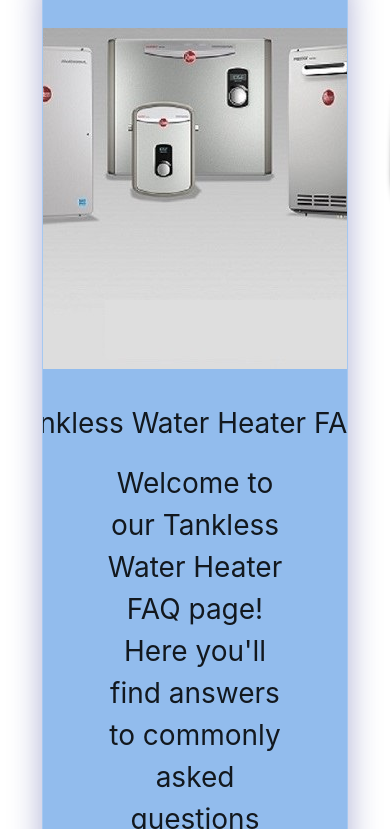
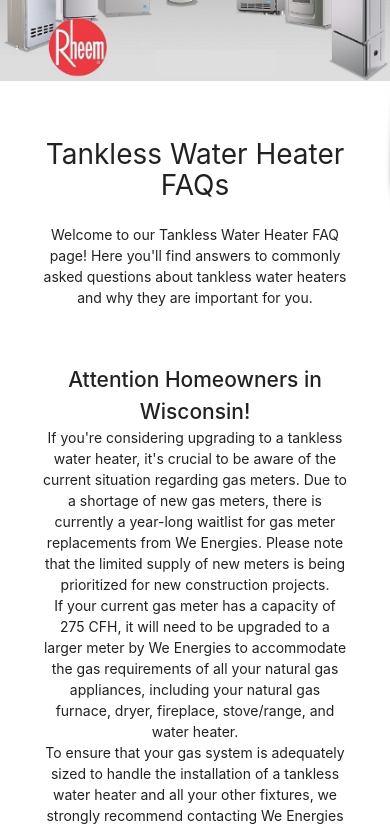
Before and after one commit to woodb58/walsh-plumbing, a plain HTML site: page tankless.html in a window 390 px wide. Shown: the part 161-990 px from the top of the page. Drawn offline with nearby package versions, Linux system fonts and the light colour scheme.

Commit message:
styled faq page

```diff
--- a/style.css
+++ b/style.css
@@ -10,7 +10,7 @@
   min-width: 100%;
   max-width: 100%;
   padding: 0;
-  background-color: rgb(0, 0, 0);
+  background-color: rgb(41, 39, 39);
 }
 nav {
   height: 6.4rem;
@@ -69,6 +69,7 @@
   align-items: first baseline;
   justify-content: center;
   overflow-y: hidden;
+  position: sticky;
 }
 
 .banner-container img {
--- a/tankless.css
+++ b/tankless.css
@@ -13,25 +13,17 @@
 }
 
 main {
-  background: rgba(74, 144, 226, 0.6);
-  box-shadow: 0 8px 32px 0 rgba(31, 38, 135, 0.37);
-  backdrop-filter: blur(4px);
-  -webkit-backdrop-filter: blur(4px);
-  border-radius: 10px;
-  border: 1px solid rgba(255, 255, 255, 0.18);
-  display: flex;
   flex-direction: column;
   align-items: center;
   justify-content: center;
   text-align: center;
   margin: 3rem;
-  padding: 4rem;
+  padding: 2rem 4rem;
   font-size: 3rem;
 }
 
-.main_title {
-  display: flex;
-  flex-direction: column;
+.main_img {
+  width: 100vw;
 }
 
 h1,
@@ -42,7 +34,7 @@
 .wisconsin_call {
   padding-top: 4rem;
 }
-main p {
+main p, ul, li{
   font-size: 2rem;
 }
 
@@ -50,19 +42,38 @@
 .pic_left {
   display: flex;
   gap: 1rem;
+  align-items: center;
 }
 
-@media screen and (max-width: 700px) {
+.pic_right img,
+.pic_left img {
+  border-radius: 20px;
+  height: 100%;
+}
+
+@media screen and (max-width: 768px) {
+  main {
+    margin: 1rem 3rem 2rem 3rem;
+    padding: 0;
+  }
+  .attention {
+    font-size: 1.5rem;
+  }
+
+  h1,
+  h2 {
+    font-size: 3rem;
+  }
+
+  main p, ul, li {
+    font-size: 1rem;
+  }
+
+}
+
+@media screen and (max-width: 600px) {
   h1,
   h2 {
     font-size: 2rem;
   }
-
-  p {
-    font-size: 1rem;
-  }
-
-  ul li {
-    font-size: 2rem;
-  }
 }
--- a/tankless.html
+++ b/tankless.html
@@ -34,14 +34,12 @@
         <a href="tel:2628622424"><button>Call Now</button></a>
       </li>
     </ul>
+    <img class="main_img" src="img/tankless5.jpg" alt="picture of tankless water heaters">
    <main>
-        <div class="main_title">
-          <img src="img/tankless5.jpg" alt="picture of tankless water heaters">
           <h1>Tankless Water Heater FAQs</h1>
-        </div>
         <p class="welcome">Welcome to our Tankless Water Heater FAQ page! Here you'll find answers to commonly asked questions about tankless water heaters and why they are important for you.</p>
         <div class="wisconsin_call">
-            <p><strong>Attention Homeowners in Wisconsin!</strong></p>
+            <p class="attention"><strong>Attention Homeowners in Wisconsin!</strong></p>
             <p>If you're considering upgrading to a tankless water heater, it's crucial to be aware of the current situation regarding gas meters. Due to a shortage of new gas meters, there is currently a year-long waitlist for gas meter replacements from We Energies. Please note that the limited supply of new meters is being prioritized for new construction projects.</p>
             <p>If your current gas meter has a capacity of 275 CFH, it will need to be upgraded to a larger meter by We Energies to accommodate the gas requirements of all your natural gas appliances, including your natural gas furnace, dryer, fireplace, stove/range, and water heater.</p>
             <p>To ensure that your gas system is adequately sized to handle the installation of a tankless water heater and all your other fixtures, we strongly recommend contacting We Energies at 262-993-9368 to be placed on the waitlist for a larger gas meter.</p>
@@ -78,7 +76,7 @@
         <h2>6. Can I install a tankless water heater myself?</h2>
         <p class="faq_content">While some homeowners with plumbing and electrical experience may choose to install a tankless water heater themselves, it's generally recommended to hire a licensed professional for installation. Professional installation ensures proper sizing, safe operation, and compliance with local building codes and regulations.</p>
         <h2>7. Are tankless water heaters more expensive to purchase and install?</h2>
-        <p class="faq_content">Tankless water heaters typically have a higher upfront cost compared to traditional tank heaters. However, over time, energy savings and longer lifespan may offset the initial investment. Additionally, installation costs can vary depending on factors such as existing infrastructure, unit size, and complexity of installation.</p>
+        <p class="faq_content">Tankless water heaters typically have a higher upfront cost compared to traditional tank heaters. However, over time, energy savings and longer lifespan may offset the initial investment. Additionally, installation costs can vary depending on factors such as existing infrastructure, unit size, and complexity of installation. For an electric tankless water heater installation, customers may find it necessary to engage the services of a certified electrician to facilitate the installation of new wiring and potentially integrate additional breakers into their electrical panel. This is due to the elevated voltage requirements of electric tankless water heaters compared to conventional tank-style electric water heaters.</p>
         <div class="pic_right">
           <div>
             <h2>8. Do tankless water heaters work well in cold climates?</h2>
```
Lines whose indentation alone changed are shown as unchanged.
